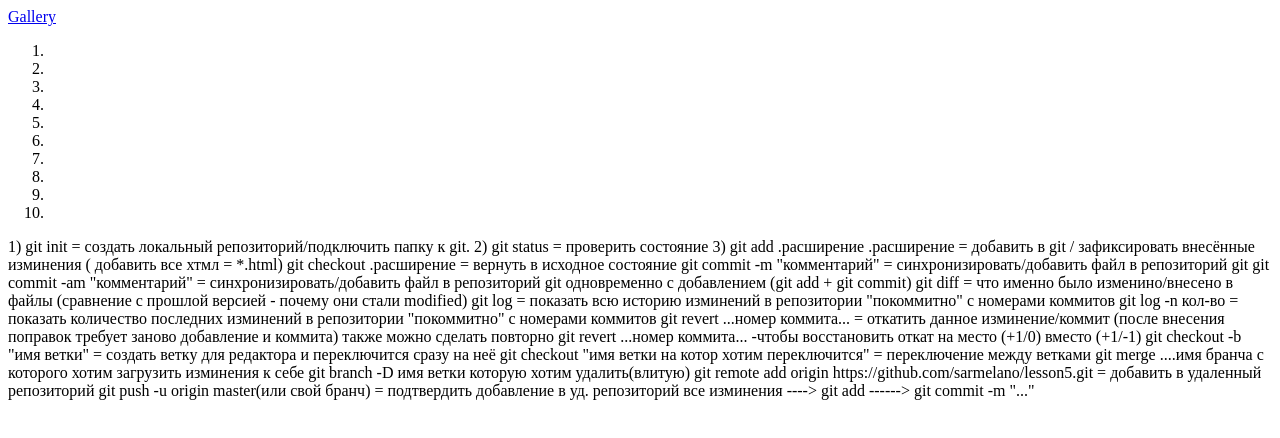
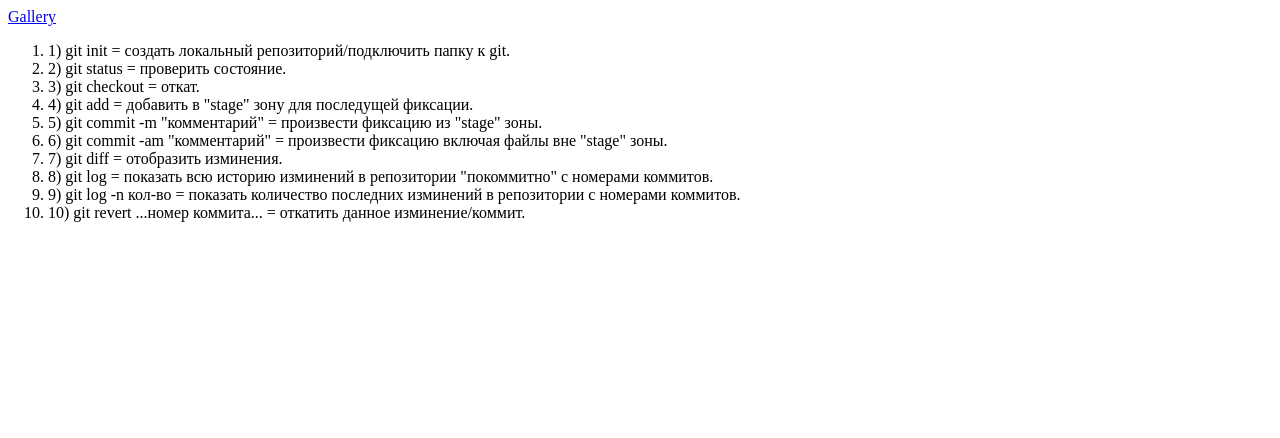
Before and after one commit to sarmelano/lesson5, a plain HTML site: page index.html in a window 1280 px wide. Drawn offline with Linux system fonts and the light colour scheme.

Commit message:
finish build the list frame

```diff
--- a/index.html
+++ b/index.html
@@ -9,60 +9,24 @@
 </head>
 
 <body>
+
     <a href="gallery.html">Gallery</a>
+
     <div>
         <ol>
-            <li></li>
-            <li></li>
-            <li></li>
-            <li></li>
-            <li></li>
-            <li></li>
-            <li></li>
-            <li></li>
-            <li></li>
-            <li></li>
+            <li>1) git init = создать локальный репозиторий/подключить папку к git.</li>
+            <li>2) git status = проверить состояние.</li>
+            <li>3) git checkout = откат.</li>
+            <li>4) git add = добавить в "stage" зону для последущей фиксации.</li>
+            <li>5) git commit -m "комментарий" = произвести фиксацию из "stage" зоны.</li>
+            <li>6) git commit -am "комментарий" = произвести фиксацию включая файлы вне "stage" зоны.</li>
+            <li>7) git diff = отобразить изминения.</li>
+            <li>8) git log = показать всю историю изминений в репозитории "покоммитно" с номерами коммитов.</li>
+            <li>9) git log -n кол-во = показать количество последних изминений в репозитории с номерами коммитов.</li>
+            <li>10) git revert ...номер коммита... = откатить данное изминение/коммит.</li>
         </ol>
-        1) git init = создать локальный репозиторий/подключить папку к git.
+    </div>
 
-        2) git status = проверить состояние
-
-        3) git add .расширение .расширение = добавить в git / зафиксировать внесённые изминения ( добавить все хтмл =
-        *.html)
-
-        git checkout .расширение = вернуть в исходное состояние
-
-        git commit -m "комментарий" = синхронизировать/добавить файл в репозиторий git
-        git commit -am "комментарий" = синхронизировать/добавить файл в репозиторий git одновременно с добавлением (git
-        add + git commit)
-
-        git diff = что именно было изменино/внесено в файлы (сравнение с прошлой версией - почему они стали modified)
-
-        git log = показать всю историю изминений в репозитории "покоммитно" с номерами коммитов
-
-        git log -n кол-во = показать количество последних изминений в репозитории "покоммитно" с номерами коммитов
-
-        git revert ...номер коммита... = откатить данное изминение/коммит (после внесения поправок требует заново
-        добавление и коммита)
-        также можно сделать повторно git revert ...номер коммита... -чтобы восстановить откат на место (+1/0) вместо
-        (+1/-1)
-
-
-
-
-        git checkout -b "имя ветки" = создать ветку для редактора и переключится сразу на неё
-        git checkout "имя ветки на котор хотим переключится" = переключение между ветками
-        git merge ....имя бранча с которого хотим загрузить изминения к себе
-
-        git branch -D имя ветки которую хотим удалить(влитую)
-
-
-        git remote add origin https://github.com/sarmelano/lesson5.git = добавить в удаленный репозиторий
-        git push -u origin master(или свой бранч) = подтвердить добавление в уд. репозиторий
-
-
-        все изминения ----> git add ------> git commit -m "..."
-    </div>
 </body>
 
 </html>
```
